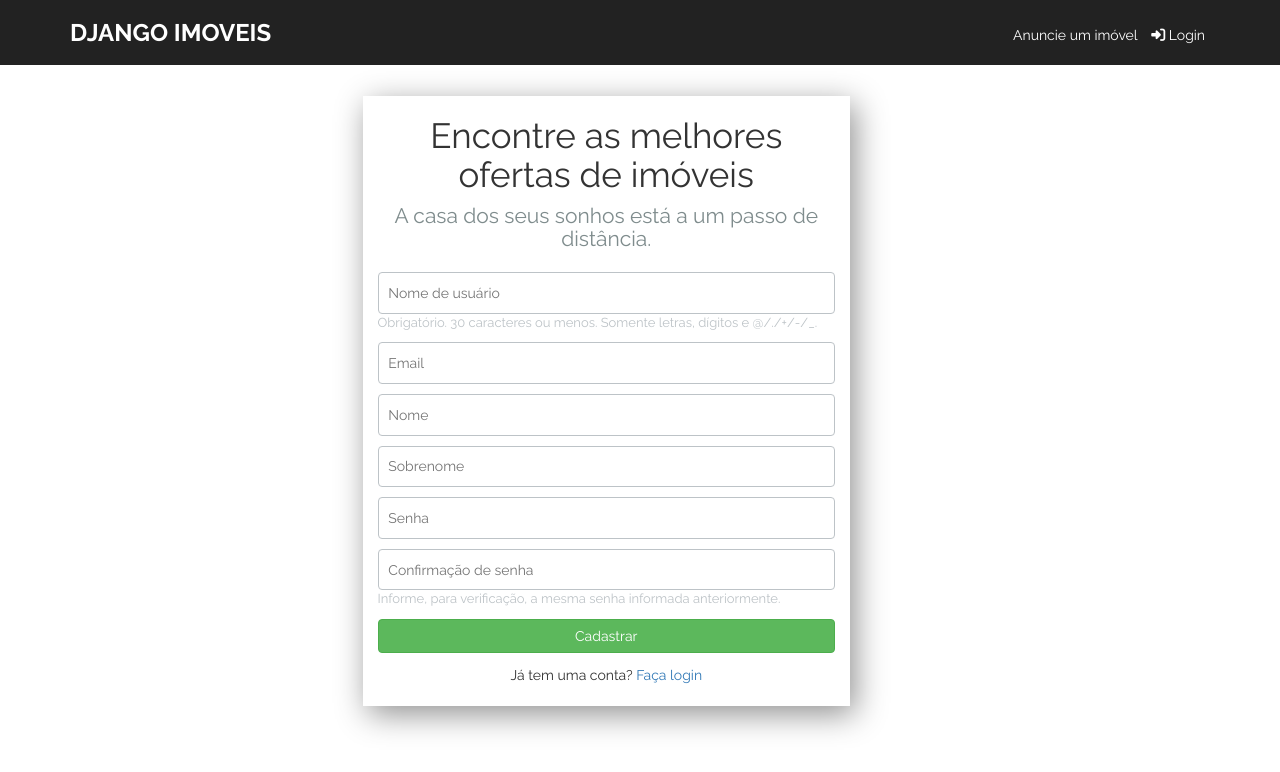
After one commit to andresmachado/django-imoveis, a Django app: template templates/users/signup.html in a window 1280 px wide. The commit adds this page. Shown: the top 772 px of the page. Run offline with Django 3.2, Linux system fonts and the light colour scheme; the template is opened without the code that fills it: values that come from a table or form of the project are taken from there, others are empty; parts of the project's set-up code (start-up, migrations or seed data) failed here and were passed over; some libraries are stand-ins or nearby versions.

Commit message:
Added register form styles

```diff
--- a/properties/static/css/main.css
+++ b/properties/static/css/main.css
@@ -69,16 +69,52 @@ header ul p {
 	box-shadow: 5px 8px 30px 0px rgba(0,0,0,0.44);
 }
 
-.login-form p {
-	text-align: center;
-	margin: 0.8em 0 0 0;
-}
-
-.login-form input {
+.form-input {
 	width: 100%;
 	display: block;
-	margin-bottom: 1em;
 	padding: 0.7em;
 	border-radius: 4px;
 	border: 1px solid #bdc3c7;
 }
+
+.form-input p, .register-tip {
+	text-align: center;
+	margin: 0.9em 0 0 0;
+}
+
+.signup-form {
+	padding: 1.5em;
+	margin-bottom: 2em;
+	-webkit-box-shadow: 5px 8px 30px 0px rgba(0,0,0,0.44);
+	-moz-box-shadow: 5px 8px 30px 0px rgba(0,0,0,0.44);
+	box-shadow: 5px 8px 30px 0px rgba(0,0,0,0.44);
+}
+
+.signup-form h1 {
+	text-align: center;
+	font-size: 2.5em;
+	margin: 0;
+}
+
+.signup-form h4 {
+	font-size: 1.5em;
+	color: #7f8c8d;
+	text-align: center;
+	margin-bottom: 1em;
+}
+
+.signup-form .helptext {
+	display: block;
+	font-size: small;
+	color: #bdc3c7;
+}
+
+.signup-form ul {
+	list-style: none;
+}
+
+.signup-form ul li {
+	color: red;
+	font-weight: bolder;
+	font-size: 0.9em;
+}
--- /dev/null
+++ b/templates/users/signup.html
@@ -0,0 +1,54 @@
+{% extends 'properties/base.html' %}
+{% block title %}{{ block.super }} | Crie sua conta! {% endblock %}
+
+{% block content %}
+<div class="container">
+	<div class="row">
+		<div class="signup-form col-md-5 col-md-offset-3">
+			<h1>Encontre as melhores ofertas de imóveis</h1>
+			<h4> A casa dos seus sonhos está a um passo de distância.</h4>
+			<form action='{{ action }}' method="POST">{% csrf_token %}
+				<div class="form-errors col-md-12">
+					{% if form.non_field_errors %}
+			    	<ul>
+			      	{% for error in form.non_field_errors %}
+			        	<li>{{ error }}</li>
+			      	{% endfor %}
+			    	</ul>
+			    	{% endif %}
+				</div>
+				<p>
+					{{ form.username.errors }}
+					<input id="id_username" class="form-input" maxlength="30" name="username" type="text" placeholder="Nome de usuário">
+					<span class="helptext">Obrigatório. 30 caracteres ou menos. Somente letras, dígitos e @/./+/-/_.</span>
+				</p>
+				<p>
+					{{ form.email.errors }}
+					<input id="id_email" class="form-input" name="email" type="email" placeholder="Email">
+				</p>
+				<p>
+					{{ form.first_name.errors }}
+					<input id="id_first_name" class="form-input" maxlength="100" name="first_name" type="text" placeholder="Nome">
+				</p>
+				<p>
+					{{ form.last_name.errors }}
+					<input id="id_last_name" class="form-input" maxlength="100" name="last_name" type="text" placeholder="Sobrenome">
+				</p>
+				<p>
+					{{ form.password1.errors }}
+					<input id="id_password1" class="form-input" name="password1" type="password" placeholder="Senha">
+				</p>
+				<p>
+					{{ form.password2.errors }}
+					<input id="id_password2" class="form-input" name="password2" type="password" placeholder="Confirmação de senha">
+					<span class="helptext">Informe, para verificação, a mesma senha informada anteriormente.</span>
+				</p>
+				<button type="submit" class="btn btn-block btn-success">Cadastrar</button>
+			</form>
+			<p class="register-tip">
+				Já tem uma conta? <a href="{% url 'login_user' %}">Faça login</a>
+			</p>
+		</div>
+	</div>
+</div>
+{% endblock %}
--- /dev/null
+++ b/users/forms.py
@@ -0,0 +1,21 @@
+from django import forms
+from django.contrib.auth.models import User
+from django.contrib.auth.forms import UserCreationForm
+
+class RegisterUserForm(UserCreationForm):
+	email = forms.EmailField(required=True)
+	first_name = forms.CharField(max_length=100, required=True)
+	last_name = forms.CharField(max_length=100, required=True)
+
+	class Meta:
+		model = User
+		fields = ('username', 'email', 'first_name', 'last_name', 'password1', 'password2', )
+
+	def save(self, commit=True):
+		user = super(RegisterUserForm, self).save(commit=False)
+		user.email = self.cleaned_data['email']
+		user.first_name = self.cleaned_data['first_name']
+		user.last_name = self.cleaned_data['last_name']
+		if commit:
+			user.save()
+		return user
--- a/users/urls.py
+++ b/users/urls.py
@@ -22,7 +22,7 @@ urlpatterns = [
     url(r'^login/$', views.login_user, name='login_user'),
     url(r'^logout/$', views.logout_user, name='logout_user'),
     url(r'^accounts/register/$', views.register, name='register'),
-    # url(r'^accounts/register/complete/$', views.registration_complete, name='registration_complete'),
+    url(r'^accounts/register/complete/$', views.registration_complete, name='registration_complete'),
     # url(r'^myaccount/home/(?P<pk>[0-9]+)/$', views.user_profile, name='user_profile'),
     # url(r'^myaccount/home/(?P<pk>[0-9]+)/myposts/$', views.user_posts, name='user_posts'),
 ]
```
Also changed, not shown: templates/users/login.html (+8 -4 lines), users/views.py (+22 -1 lines).
